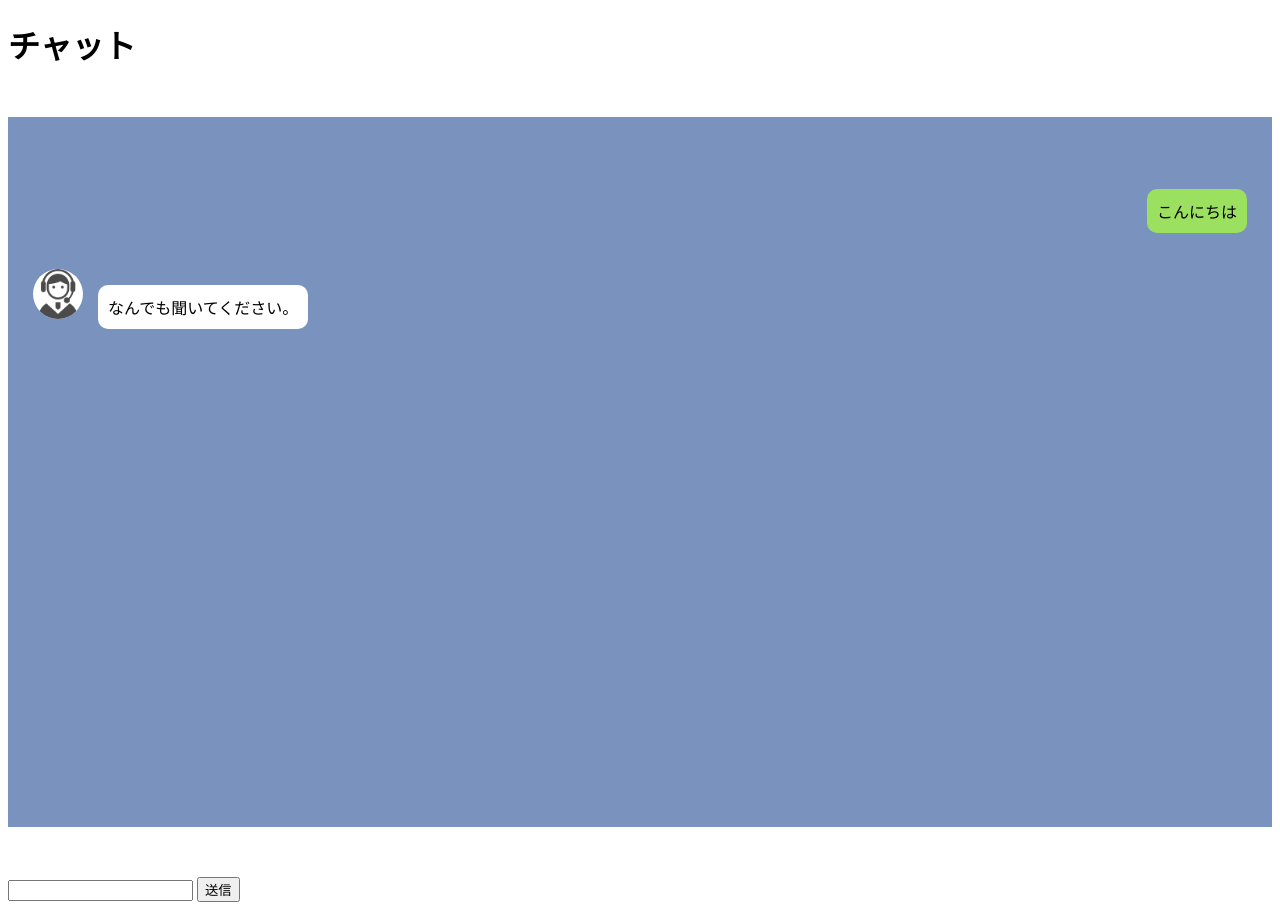
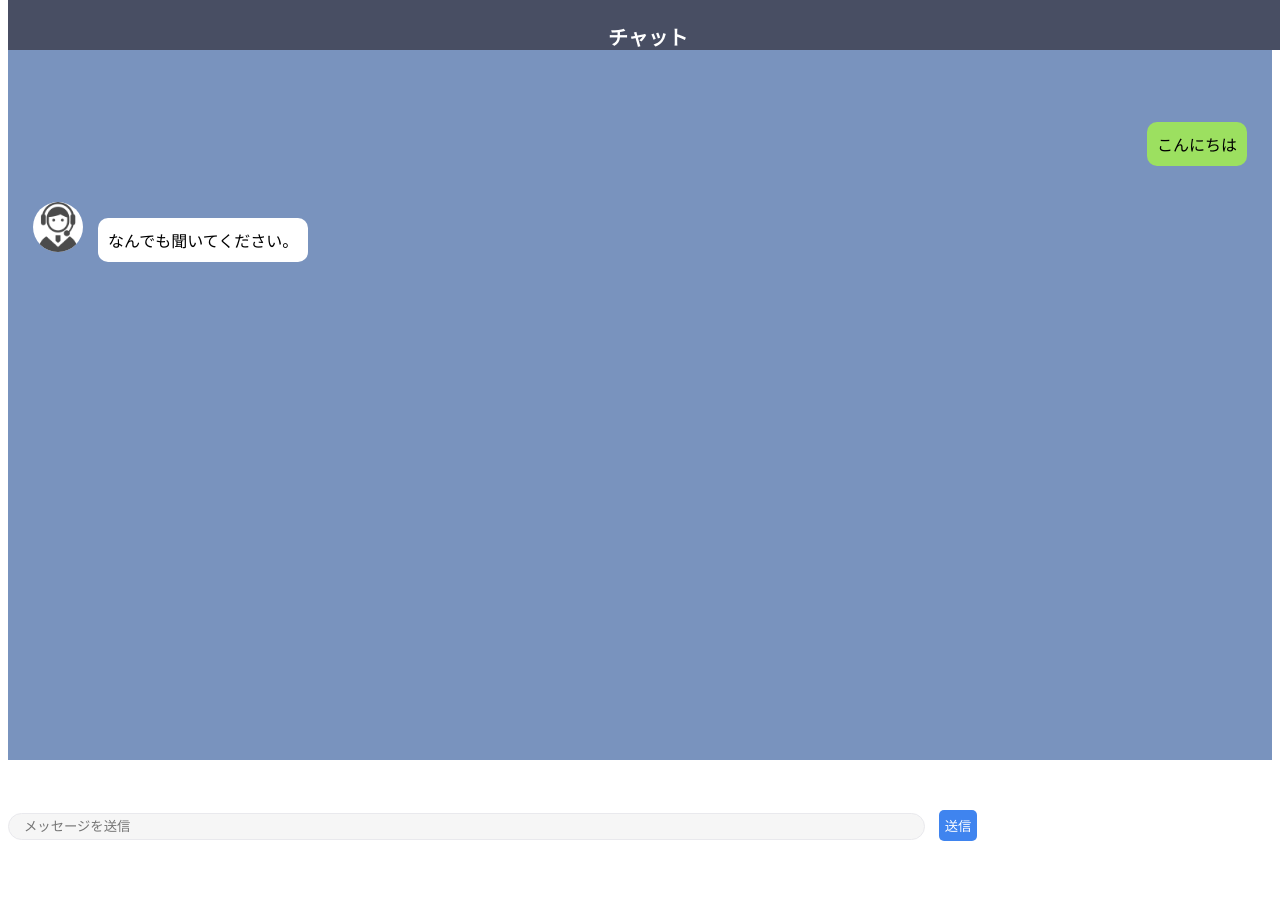
Before and after one commit to yana392/yana, a website: page template.html in a window 1280 px wide. After the commit the page ends 849 px from the top, so only its background shows below. Drawn offline with Linux system fonts and the light colour scheme.

Commit message:
html・cssの修正

```diff
--- a/static/style.css
+++ b/static/style.css
@@ -80,7 +80,7 @@
   background-color: #ffffff;
 }
 
-.message-input {
+#message-input {
   width: 70%;
 
   margin-right: 10px;
@@ -91,7 +91,7 @@
   background-color: #f6f6f6;
 }
 
-.submit {
+#button {
   padding: 6px;
   border: none;
   border-radius: 5px;
--- a/template.html
+++ b/template.html
@@ -3,10 +3,10 @@
   <head>
     <meta charset="utf-8" />
     <title>チャット</title>
-    <link rel="stylesheet" href="/style.css" />
+    <link rel="stylesheet" href="/static/style.css" />
   </head>
   <body>
-    <header>
+    <header class = "header">
       <h1 class="app-title">チャット</h1>
     </header>
     <ul>
@@ -29,8 +29,8 @@
     </section>
     <footer>
       <form action="/send" method="post">
-        <input id="message-input" type="text" name="message" />
-        <button type="submit">送信</button>
+        <input id="message-input" type="text" name="message" placeholder="メッセージを送信"/>
+        <button type="submit" id = "button">送信</button>
       </form>
       <script src="/script.js"></script>
     </footer>
```
